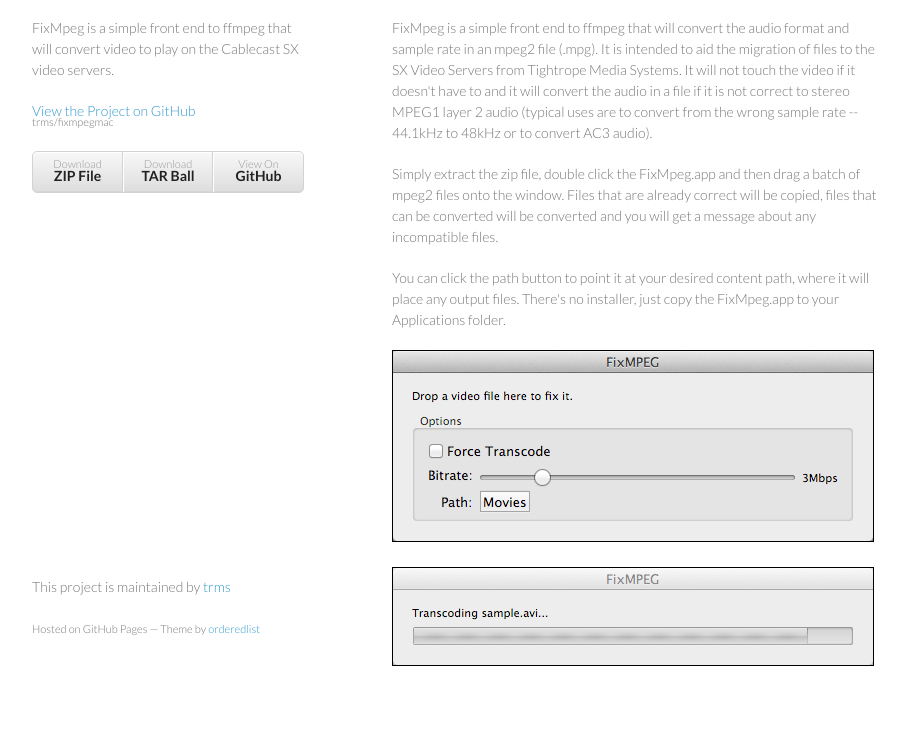
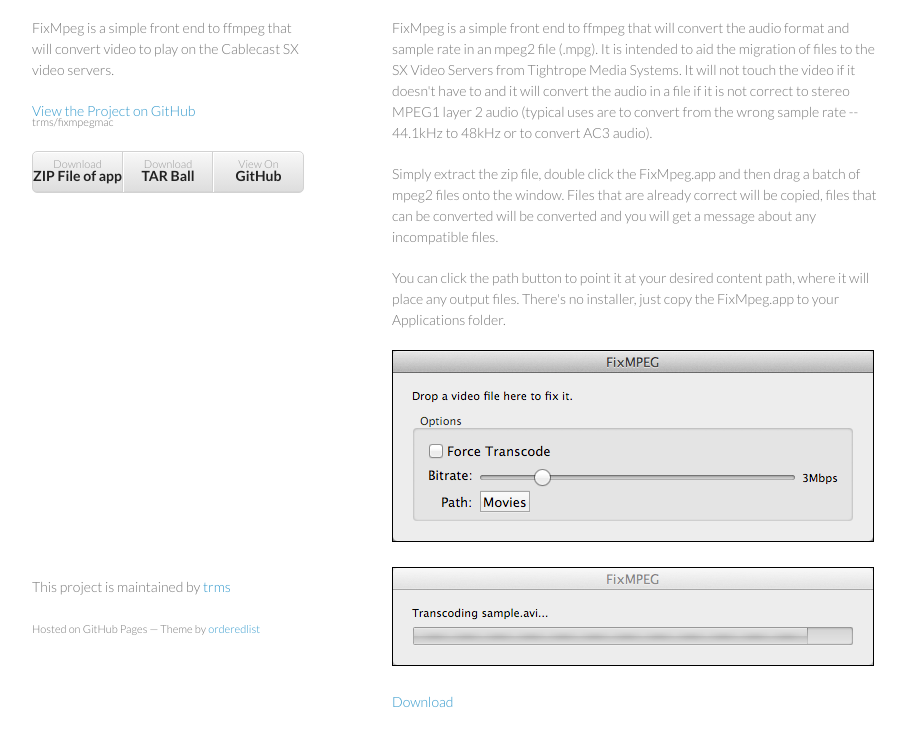
Before and after one commit to trms/fixmpegmac, a plain HTML site: page index.html in a window 1280 px wide. Shown: the part 92-838 px from the top of the page, without its empty margins (178-1085 px from the left). Drawn offline with Linux system fonts and the light colour scheme.

Commit message:
added download link

```diff
--- a/index.html
+++ b/index.html
@@ -22,7 +22,7 @@
 
 
         <ul>
-          <li><a href="https://github.com/trms/fixmpegmac/zipball/master">Download <strong>ZIP File</strong></a></li>
+          <li><a href="https://trms.box.com/s/6audkkfwqq4vz27kr7nc">Download <strong>ZIP File of app</strong></a></li>
           <li><a href="https://github.com/trms/fixmpegmac/tarball/master">Download <strong>TAR Ball</strong></a></li>
           <li><a href="https://github.com/trms/fixmpegmac">View On <strong>GitHub</strong></a></li>
         </ul>
@@ -40,6 +40,8 @@
 <p><img alt="Screenshot" src="images/Screenshot.png"/></p>
 <p><img alt="Screenshot2" src="images/Screenshot2.png"/></p>
 
+<p><a href="https://trms.box.com/s/6audkkfwqq4vz27kr7nc">Download</a></p>
+
       </section>
       <footer>
         <p>This project is maintained by <a href="https://github.com/trms">trms</a></p>
```
